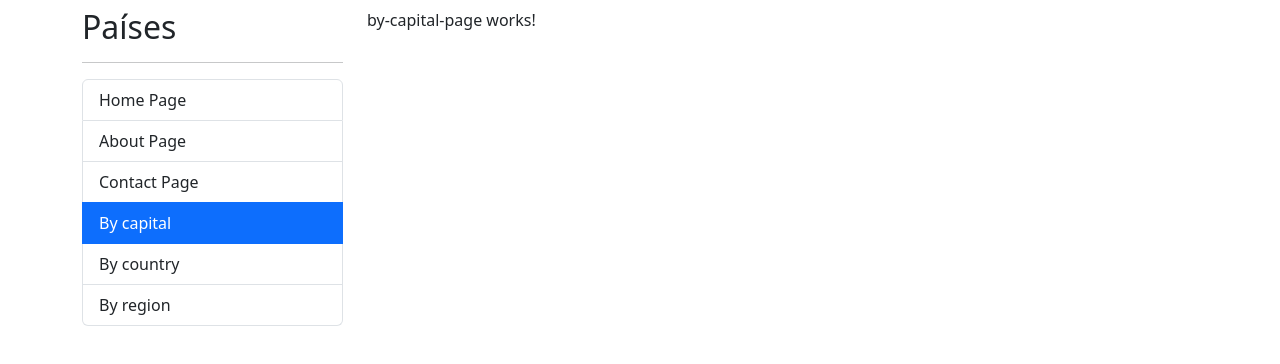
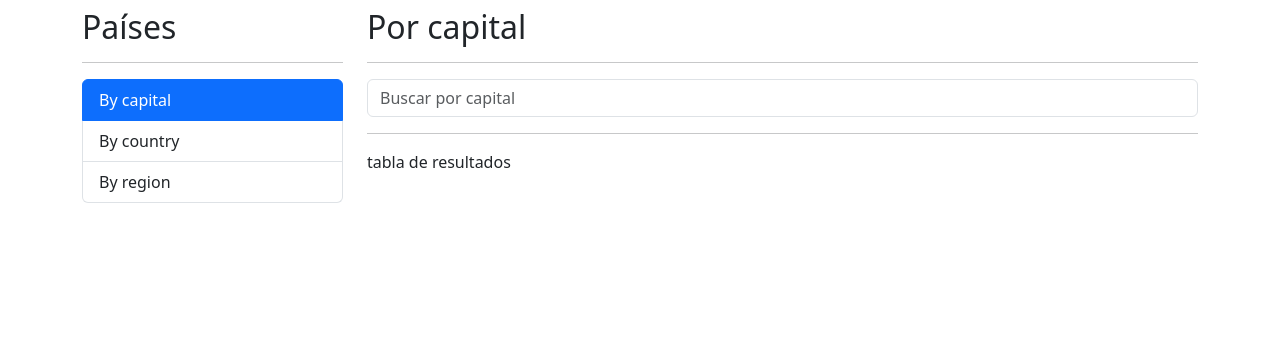
Before and after one commit to raulmoralesruiz/countryApp, an Angular app: page /countries/by-capital in a window 1280 px wide. Shown: the top 364 px of the page. Built offline with nearby package versions, Linux system fonts and the light colour scheme.

Commit message:
120. Estructura de páginas y SearchBox Component

```diff
--- a/src/app/countries/countries-routing.module.ts
+++ b/src/app/countries/countries-routing.module.ts
@@ -23,6 +23,10 @@ export const routes: Routes = [
     path: 'by/:id',
     component: CountryPageComponent,
   },
+  {
+    path: '**',
+    redirectTo: 'by-capital',
+  },
 ]
 
 @NgModule({
--- a/src/app/countries/countries.module.ts
+++ b/src/app/countries/countries.module.ts
@@ -7,6 +7,7 @@ import { ByCapitalPageComponent } from './pages/by-capital-page/by-capital-page.
 import { ByCountryPageComponent } from './pages/by-country-page/by-country-page.component';
 import { ByRegionPageComponent } from './pages/by-region-page/by-region-page.component';
 import { CountryPageComponent } from './pages/country-page/country-page.component';
+import { SharedModule } from '../shared/shared.module';
 
 
 @NgModule({
@@ -18,7 +19,8 @@ import { CountryPageComponent } from './pages/country-page/country-page.componen
   ],
   imports: [
     CommonModule,
-    CountriesRoutingModule
+    CountriesRoutingModule,
+    SharedModule
   ]
 })
 export class CountriesModule { }
--- a/src/app/countries/pages/by-capital-page/by-capital-page.component.html
+++ b/src/app/countries/pages/by-capital-page/by-capital-page.component.html
@@ -1 +1,16 @@
-<p>by-capital-page works!</p>
+<h2>Por capital</h2>
+<hr>
+
+<div class="row">
+  <div class="col">
+    <!-- SearchBox -->
+    <shared-search-box placeholder="Buscar por capital"></shared-search-box>
+  </div>
+</div>
+
+<div class="row">
+  <div class="col">
+    <hr>
+    tabla de resultados
+  </div>
+</div>
--- /dev/null
+++ b/src/app/shared/components/search-box/search-box.component.html
@@ -0,0 +1,5 @@
+<input
+  type="text"
+  [placeholder]="placeholder"
+  class="form-control"
+>
--- /dev/null
+++ b/src/app/shared/components/search-box/search-box.component.ts
@@ -0,0 +1,13 @@
+import { Component, Input } from '@angular/core';
+
+@Component({
+  selector: 'shared-search-box',
+  templateUrl: './search-box.component.html',
+  styles: ``
+})
+export class SearchBoxComponent {
+
+  @Input()
+  placeholder: string = '';
+
+}
--- a/src/app/shared/components/sidebar/sidebar.component.html
+++ b/src/app/shared/components/sidebar/sidebar.component.html
@@ -3,7 +3,7 @@
 
 <ul class="list-group">
 
-  <li routerLink=""
+  <!-- <li routerLink=""
     routerLinkActive="active"
     [routerLinkActiveOptions]="{exact: true}"
     class="list-group-item">
@@ -20,7 +20,7 @@
     routerLinkActive="active"
     class="list-group-item">
     Contact Page
-  </li>
+  </li> -->
 
   <li routerLink="countries/by-capital"
     routerLinkActive="active"
--- a/src/app/shared/shared.module.ts
+++ b/src/app/shared/shared.module.ts
@@ -6,6 +6,7 @@ import { AboutPageComponent } from './pages/about-page/about-page.component';
 import { ContactPageComponent } from './pages/contact-page/contact-page.component';
 import { HomePageComponent } from './pages/home-page/home-page.component';
 import { SidebarComponent } from './components/sidebar/sidebar.component';
+import { SearchBoxComponent } from './components/search-box/search-box.component';
 
 
 
@@ -15,6 +16,7 @@ import { SidebarComponent } from './components/sidebar/sidebar.component';
     ContactPageComponent,
     HomePageComponent,
     SidebarComponent,
+    SearchBoxComponent,
   ],
   imports: [
     CommonModule,
@@ -25,6 +27,7 @@ import { SidebarComponent } from './components/sidebar/sidebar.component';
     ContactPageComponent,
     HomePageComponent,
     SidebarComponent,
+    SearchBoxComponent,
   ]
 })
 export class SharedModule { }
```
Also changed, not shown: src/app/app-routing.module.ts (+5 -5 lines).
